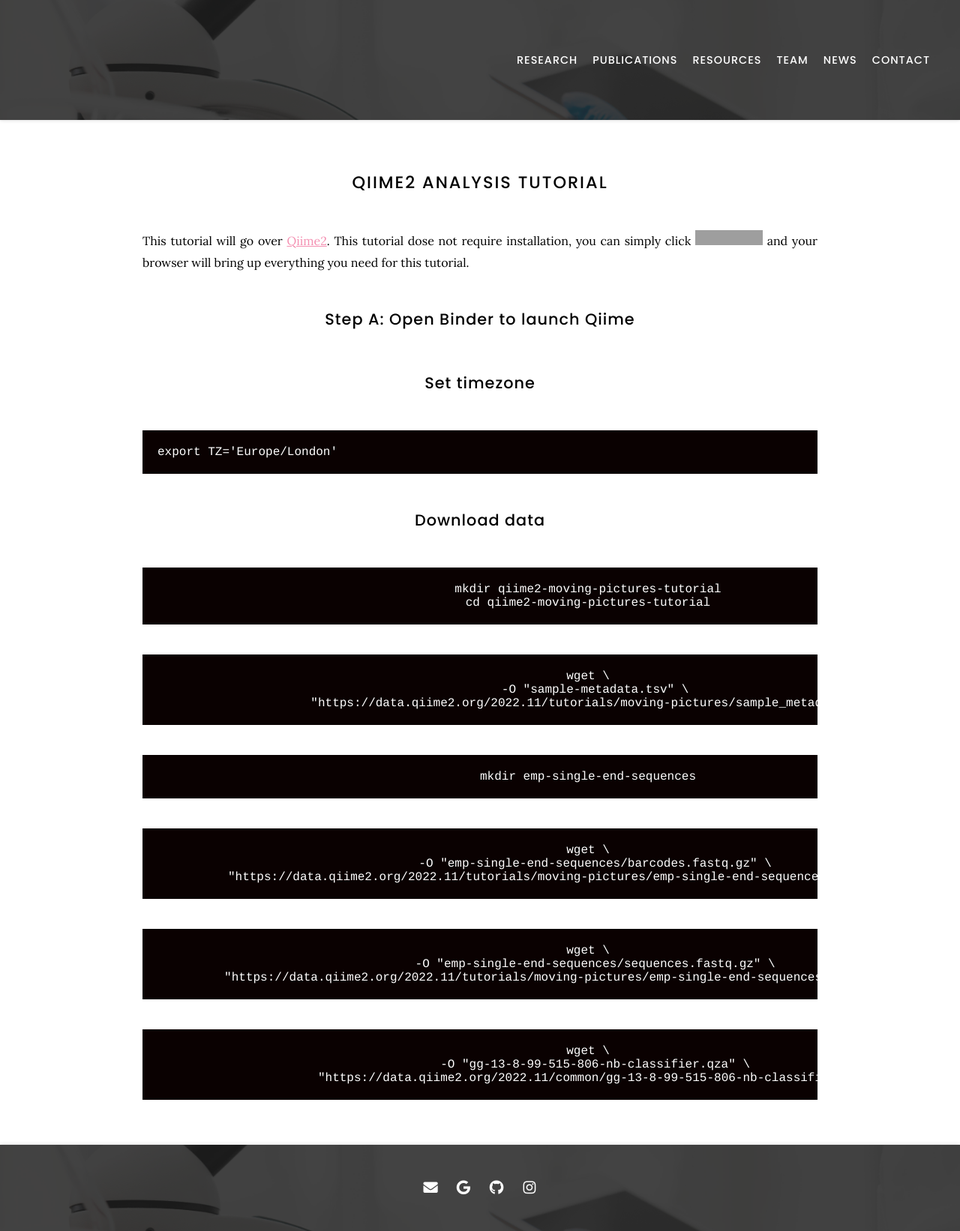
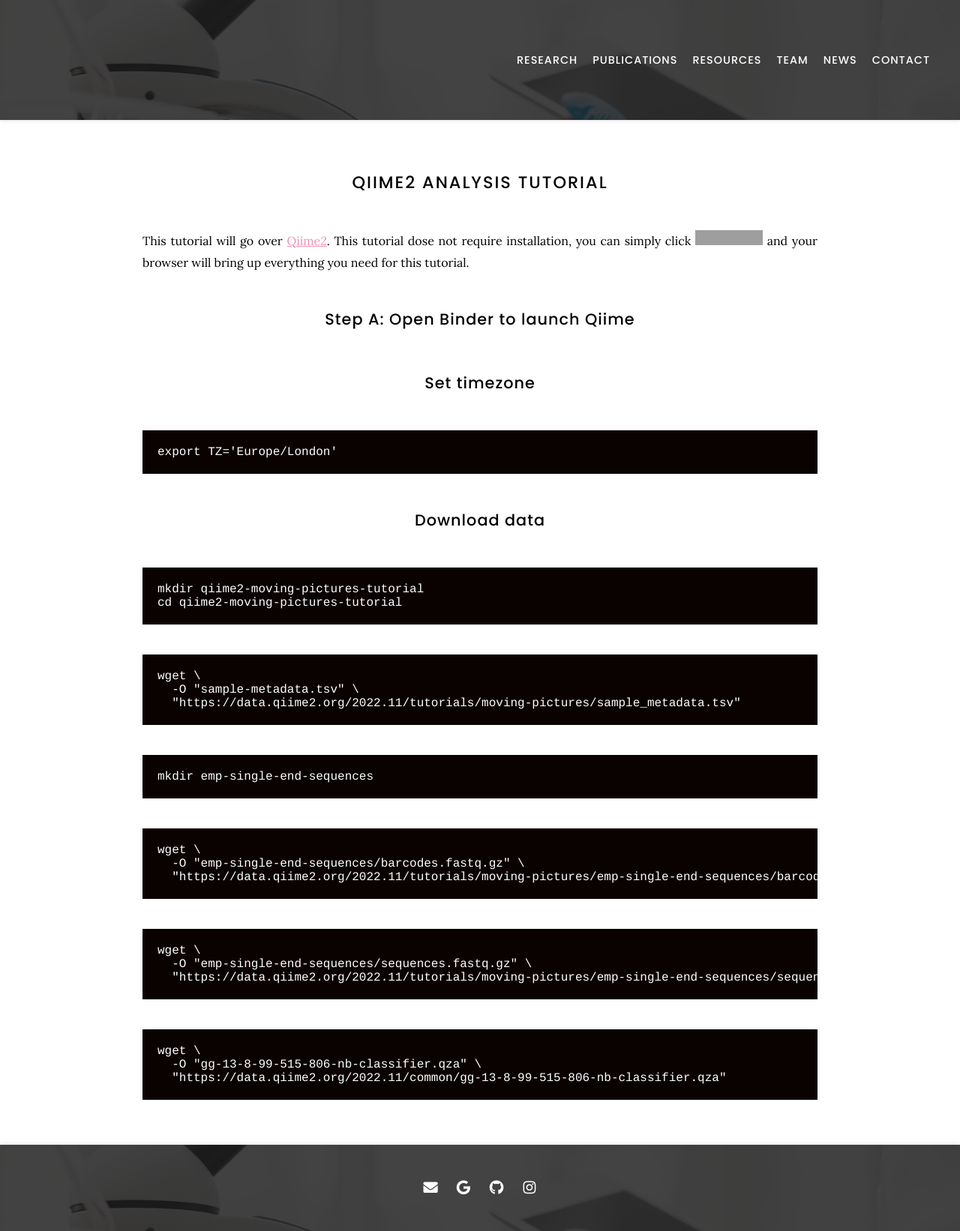
Before and after one commit to natpombubpa-lab/natpombubpa-lab.github.io, a Jekyll site: the page built from resources/Qiime2_Analysis.md, in a window 1280 px wide. Shown: the whole page at 75% size. Built offline with Jekyll 4.4.1, drawn with Linux system fonts in a browser that asks for light colours; nearby versions of some CDN libraries; grey boxes are pictures that could not be loaded.

Commit message:
Update Qiime2_Analysis.md

````diff
--- a/resources/Qiime2_Analysis.md
+++ b/resources/Qiime2_Analysis.md
@@ -31,33 +31,39 @@ export TZ='Europe/London'
 
 ## Download data
 
+{:.left}
 ```
 mkdir qiime2-moving-pictures-tutorial
 cd qiime2-moving-pictures-tutorial
 ```
 
+{:.left}
 ```
 wget \
   -O "sample-metadata.tsv" \
   "https://data.qiime2.org/2022.11/tutorials/moving-pictures/sample_metadata.tsv"
 ```
 
+{:.left}
 ```
 mkdir emp-single-end-sequences
 ```
 
+{:.left}
 ```
 wget \
   -O "emp-single-end-sequences/barcodes.fastq.gz" \
   "https://data.qiime2.org/2022.11/tutorials/moving-pictures/emp-single-end-sequences/barcodes.fastq.gz"
 ```
 
+{:.left}
 ```
 wget \
   -O "emp-single-end-sequences/sequences.fastq.gz" \
   "https://data.qiime2.org/2022.11/tutorials/moving-pictures/emp-single-end-sequences/sequences.fastq.gz"
 ```
 
+{:.left}
 ```
 wget \
   -O "gg-13-8-99-515-806-nb-classifier.qza" \
````
